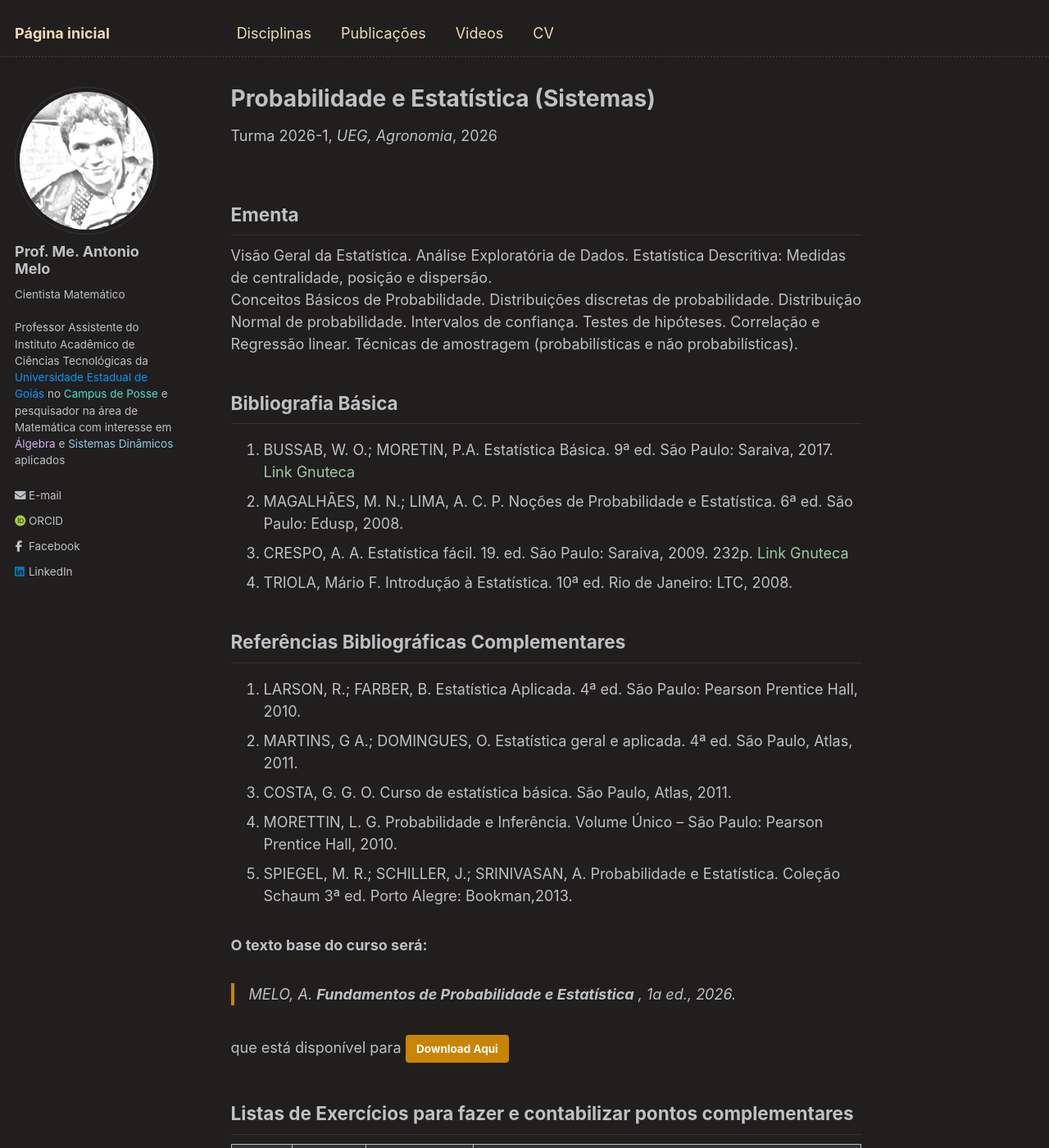
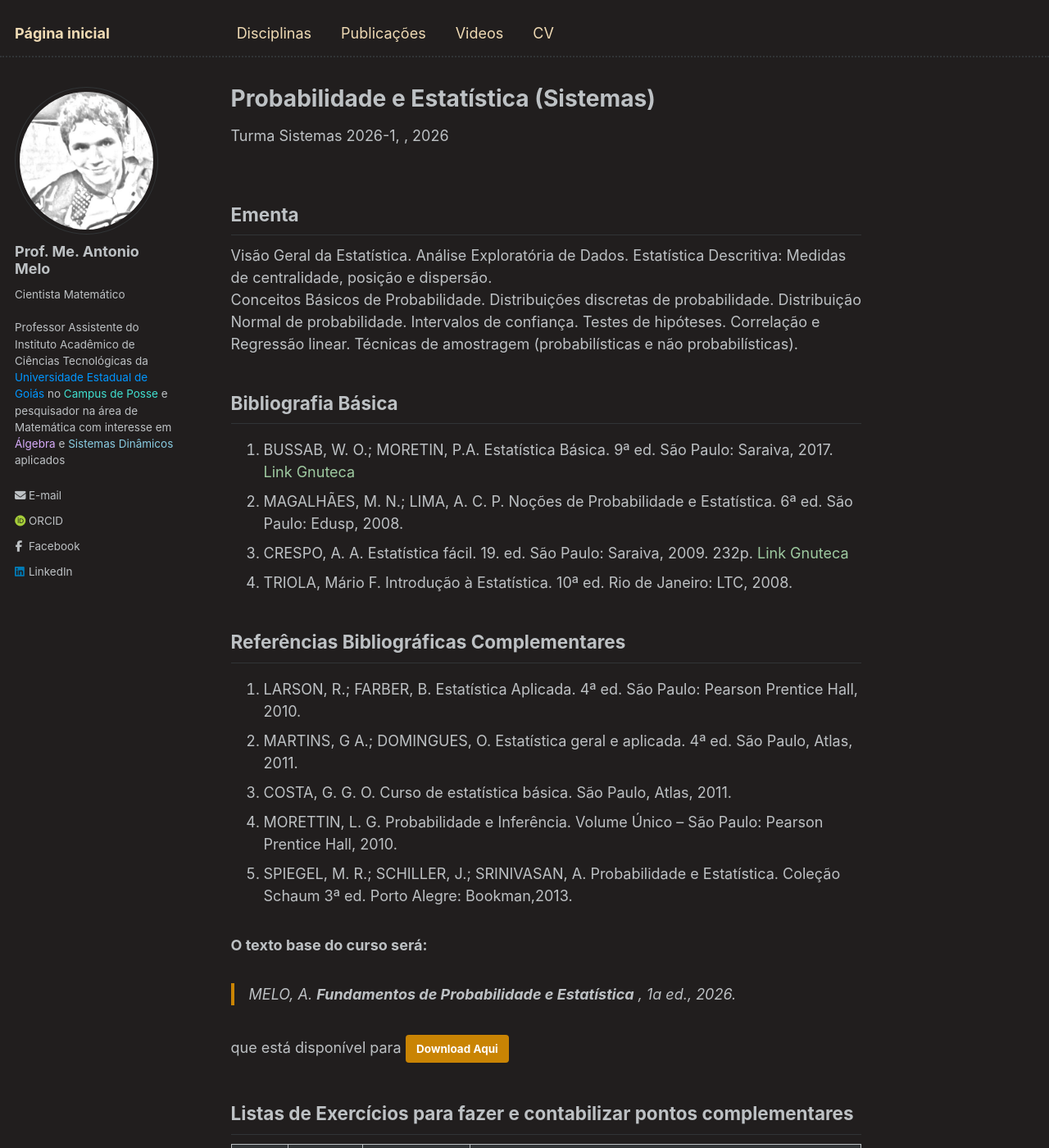
Before and after one commit to antmelo/antmelo.github.io, a Jekyll site: the page built from _teaching/2026-1-probabilidade.md, in a window 1280 px wide and 1400 px high. Shown: the whole window at 82% size. Built offline with Jekyll 4.4.1, drawn with Linux system fonts in a browser that asks for light colours; some web fonts are replaced.

Commit message:
Update 2026-1-probabilidade.md

```diff
--- a/_teaching/2026-1-probabilidade.md
+++ b/_teaching/2026-1-probabilidade.md
@@ -1,9 +1,8 @@
 ---
 title: "Probabilidade e Estatística (Sistemas)"
 collection: teaching
-type: "Turma 2026-1"
+type: "Turma Sistemas 2026-1"
 permalink: /teaching/2026-1-probabilidade
-venue: "UEG, Agronomia"
 date: 2026-02-14
 location: "Posse, Goiás"
 katex: true
```
Also changed, not shown: other parts of _teaching/2026-1-probabilidade.md (+2 -2 lines).
